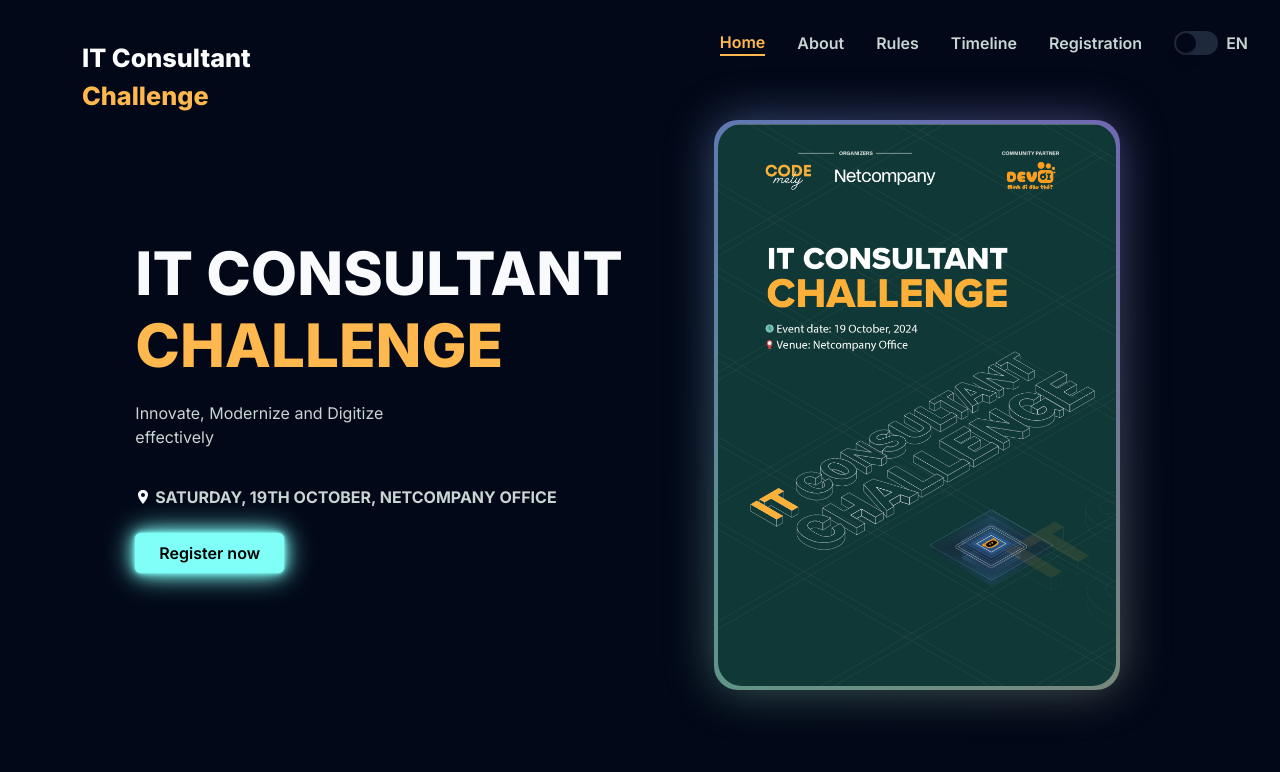
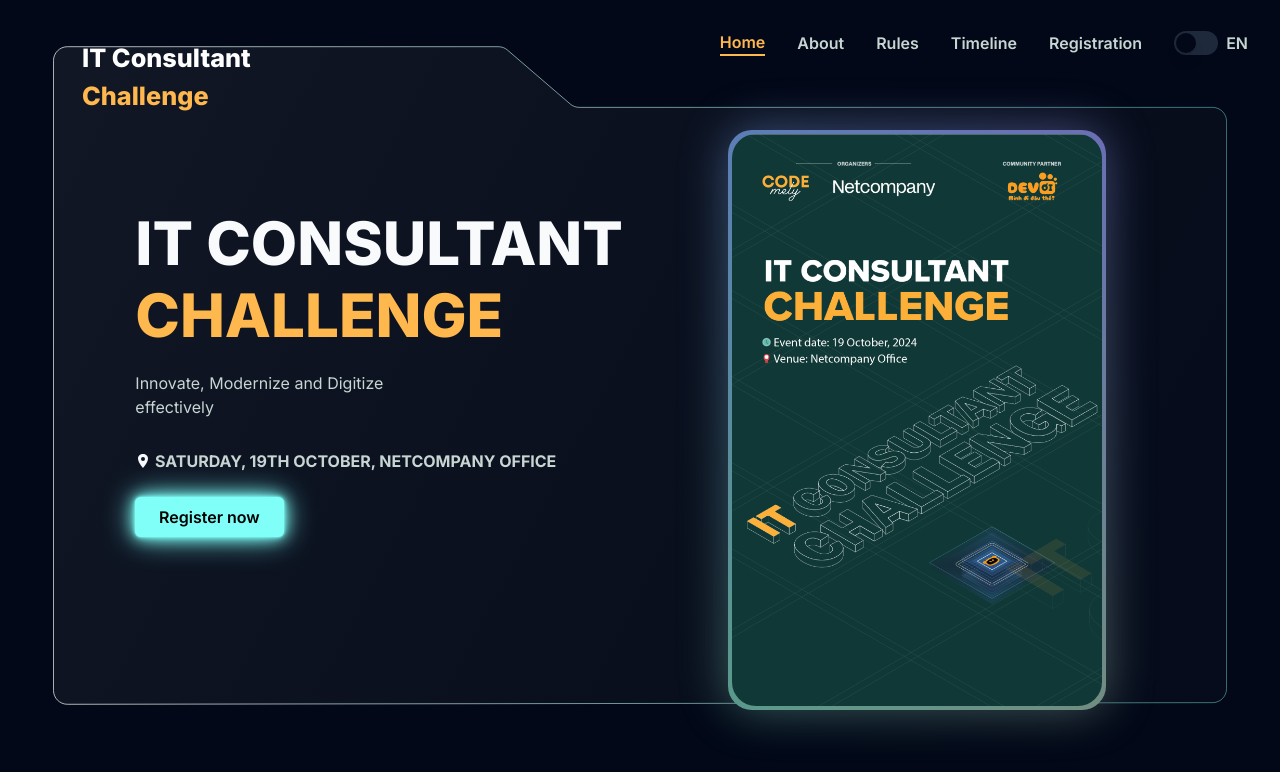
Before and after one commit to mely-apps/landing-it-consulting, a Next.js app: page /en in a window 1280 px wide. Shown: the top 772 px of the page. Built offline with nearby package versions, Linux system fonts and the light colour scheme.

Commit message:
Revert Hero.tsx

```diff
--- a/src/components/Hero.tsx
+++ b/src/components/Hero.tsx
@@ -3,6 +3,8 @@
 import { useTranslations } from 'next-intl';
 import Image from 'next/image';
 import { IoLocationSharp } from 'react-icons/io5';
+import BlurFade from './ui/blur-fade';
+import { FlipWords } from './ui/flip-words';
 import { BackgroundGradient } from './ui/background-gradient';
 
 const Hero = () => {
@@ -17,7 +19,7 @@
   return (
     <>
       <div
-        className='relative grid grid-cols-1 items-center px-0 md:container max-[1024px]:bg-none sm:m-0 sm:w-full sm:gap-y-10 sm:px-8 sm:py-10 md:mx-auto md:mt-20 md:w-11/12 lg:grid-cols-2'
+        className='hero-section relative grid grid-cols-1 items-center px-0 md:container max-[1024px]:bg-none sm:m-0 sm:w-full sm:gap-y-10 sm:px-8 sm:py-10 md:mx-auto md:w-11/12 lg:grid-cols-2'
         id={SECTION_IDS.HOME}
       >
         <div className='order-2 text-center sm:order-1 lg:ml-[50px] lg:text-left'>
@@ -26,31 +28,46 @@
             <br />
             <span className='!text-primary'>CHALLENGE</span>
           </h1>
-          <p className='m-auto hidden max-w-[60%] py-5 text-center text-muted-foreground sm:block lg:m-0 lg:text-left'>
+          <p className='tracking-in-expand m-auto hidden max-w-[60%] py-5 text-center text-muted-foreground sm:block lg:m-0 lg:text-left'>
             {t('hero.subTitle')}
           </p>
-
+          <BlurFade delay={0.5}>
             <div className='mt-4 flex items-center justify-center gap-x-1 max-sm:mx-16 lg:justify-start'>
               <IoLocationSharp className='max-sm:h-10 max-sm:w-10 max-sm:text-primary' />
               <p className='text-left font-bold uppercase text-muted-foreground max-sm:ps-2 max-sm:text-sm max-sm:text-primary'>
                 {t('hero.time')}
               </p>
             </div>
-
+          </BlurFade>
+          <BlurFade delay={0.7}>
             <button
               className='mt-6 w-auto rounded-md !bg-[#7FFFF7] px-6 py-2 font-semibold text-black shadow-[0_0_2px_#7FFFF7,inset_0_0_2px_#7FFFF7,0_0_5px_#7FFFF7,0_0_15px_#7FFFF7,0_0_30px_#7FFFF7] hover:opacity-90'
               onClick={handleScrollToRegistration}
             >
               {t('hero.buttonTitle')}
             </button>
+          </BlurFade>
         </div>
 
-        <div className='order-1 flex h-full items-center justify-center sm:order-2 lg:mt-0'>
+        <div className='order-1 flex h-full w-full items-center justify-center sm:order-2 lg:mt-0'>
+          {/* <div className='bg-poster max-sm:hidden sm:h-[500px] sm:w-[360px] lg:mt-[60px] lg:h-[calc(100%_-_8vw_-_66px)] lg:w-[26vw] xl:h-[580px] xl:w-[378px]'>
+            <div className='fade-in-right relative h-full w-full overflow-hidden rounded-3xl'>
+              <Image
+                src='/cover.png'
+                alt='landing-it-consulting'
+                sizes='auto'
+                className='static object-cover'
+                priority
+                fill
+              />
+            </div>
+          </div> */}
+          <div className='h-full w-full max-sm:hidden'>
             <BackgroundGradient
-            className='h-full w-full max-sm:hidden'
-            containerClassName='w-[300px] h-[421px] sm:h-[570px] sm:w-[406px] max-sm:hidden'
+              className='h-full w-full'
+              containerClassName='mx-auto sm:h-[500px] sm:w-[360px] lg:mt-[90px] lg:h-[calc(100%_-_8vw_-_66px)] lg:w-[26vw] xl:h-[580px] xl:w-[378px]'
             >
-            <div className='relative h-full w-full overflow-hidden rounded-3xl'>
+              <div className='fade-in-right relative h-full w-full overflow-hidden rounded-3xl'>
                 <Image
                   src='/cover.png'
                   alt='landing-it-consulting'
@@ -61,6 +78,7 @@
                 />
               </div>
             </BackgroundGradient>
+          </div>
 
           <div className='relative h-[600px] w-full overflow-hidden p-0 sm:hidden'>
             <Image
```
Lines whose indentation alone changed are shown as unchanged.
